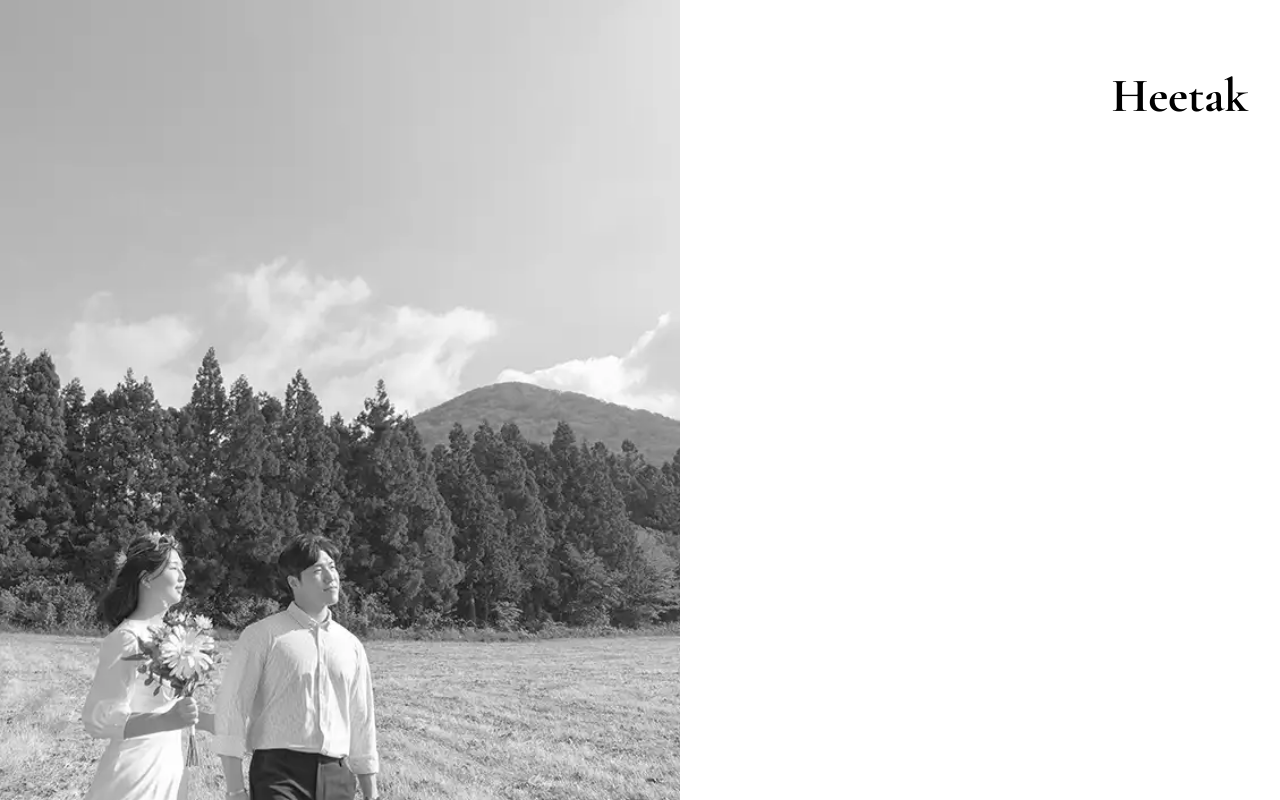
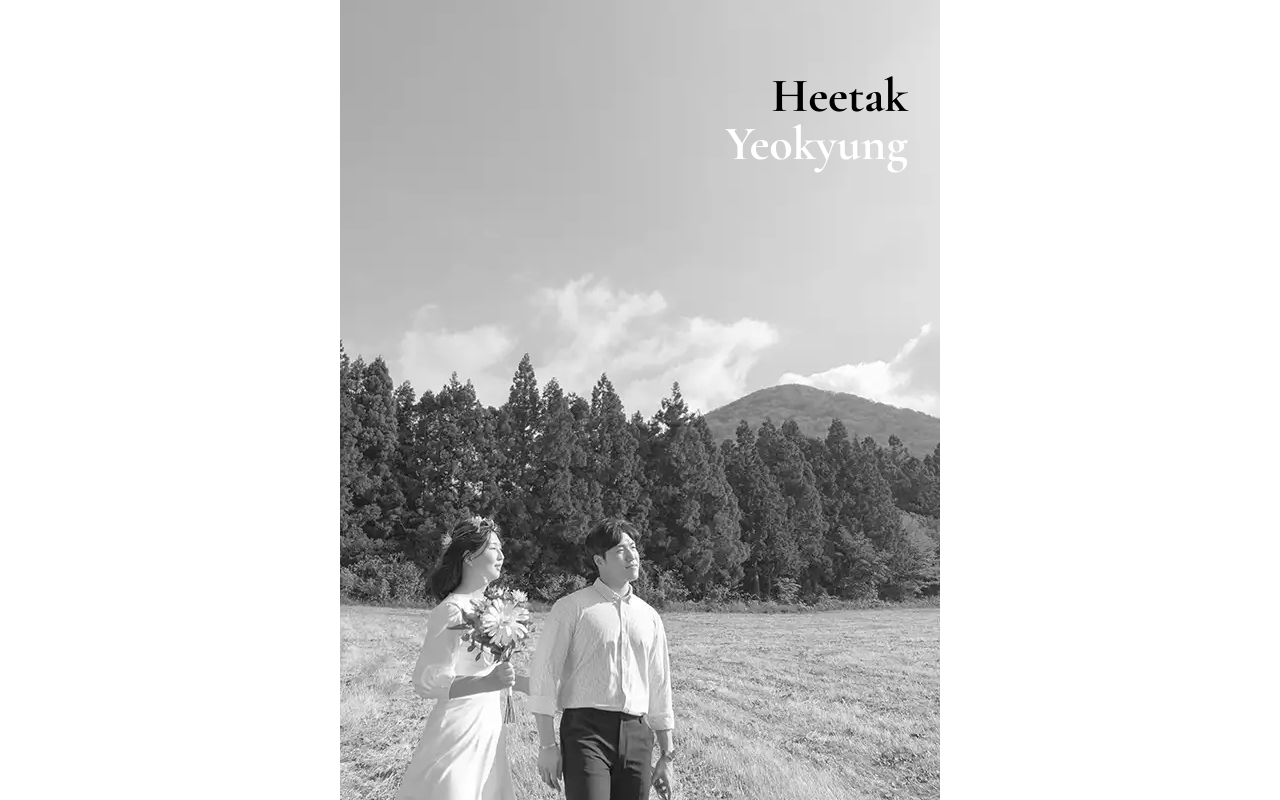
Before and after one commit to beigeyoon/wedding-letter, a React (Vite) app: page / in a window 1280 px wide. Built offline with nearby package versions, Linux system fonts and the light colour scheme; a web font is replaced by a local one.

Commit message:
fix. pc 화면 대응

```diff
--- a/src/App.tsx
+++ b/src/App.tsx
@@ -32,7 +32,8 @@ const App: React.FC = () => {
   }, []);
 
   return (
-    <div className="h-screen max-w-[680px] overflow-y-auto snap-y snap-mandatory">
+    <div className="h-screen w-screen">
+      <div className="h-screen mx-auto max-w-[600px] overflow-y-auto snap-y snap-mandatory">
         <ContentContainer currentSection={currentSection} />
         {backgrounds.map((background, index) => (
           <Background
@@ -43,6 +44,7 @@ const App: React.FC = () => {
           />
         ))}
       </div>
+    </div>
   );
 };
 
--- a/src/components/ContentContainer.tsx
+++ b/src/components/ContentContainer.tsx
@@ -24,7 +24,7 @@ const ContentContainer: React.FC<AnimatedTitleProps> = ({ currentSection }) => {
   return (
     <AnimatePresence mode="wait">
       <motion.div
-        className="w-full h-full fixed px-8 py-16 z-10 pointer-events-none"
+        className="fixed max-w-[600px] h-full w-full px-8 py-16 z-120 pointer-events-none"
         key={currentSection}
         initial="initial"
         animate="animate"
```
Lines whose indentation alone changed are shown as unchanged.
